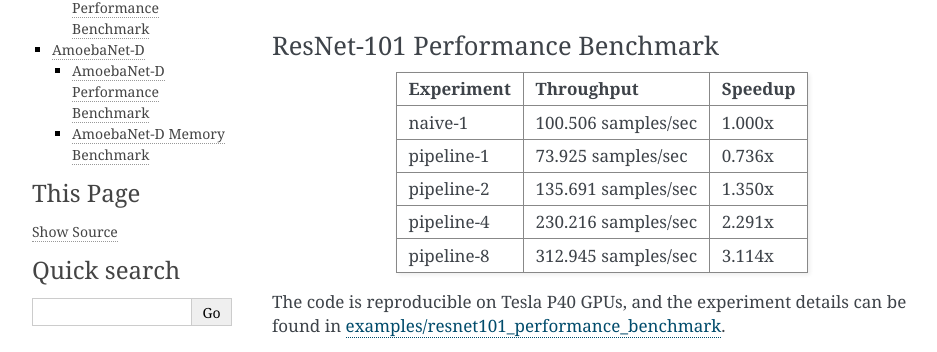
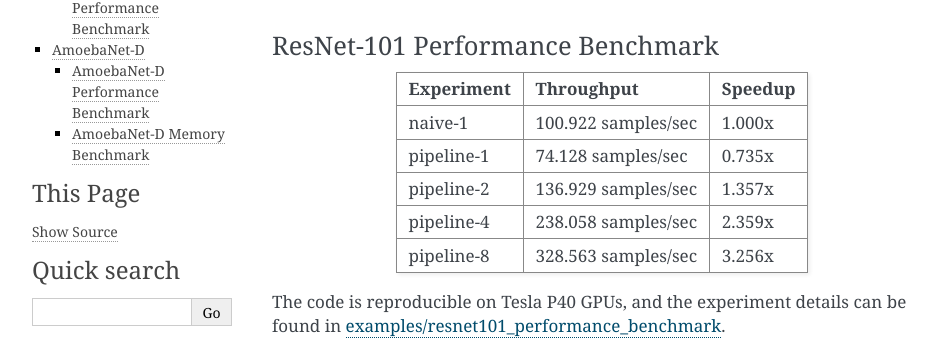
Before and after one commit to kakaobrain/torchgpipe, a Sphinx documentation site: the page built from docs/benchmarks.rst, in a window 1280 px wide. Shown: the part 160-512 px from the top of the page, without its empty margins (148-1085 px from the left). Built offline with Sphinx 7.4.7, drawn with Linux system fonts in a browser that asks for light colours.

```diff
--- a/docs/benchmarks.rst
+++ b/docs/benchmarks.rst
@@ -10,11 +10,11 @@
 ==========  ===================  =======
 Experiment  Throughput           Speedup
 ==========  ===================  =======
-naive-1     100.506 samples/sec   1.000x
-pipeline-1   73.925 samples/sec   0.736x
-pipeline-2  135.691 samples/sec   1.350x
-pipeline-4  230.216 samples/sec   2.291x
-pipeline-8  312.945 samples/sec   3.114x
+naive-1     100.922 samples/sec   1.000x
+pipeline-1   74.128 samples/sec   0.735x
+pipeline-2  136.929 samples/sec   1.357x
+pipeline-4  238.058 samples/sec   2.359x
+pipeline-8  328.563 samples/sec   3.256x
 ==========  ===================  =======
 
 The code is reproducible on Tesla P40 GPUs, and the experiment details
```
Also changed, not shown: examples/resnet101_performance_benchmark/README.md, 2 other files.
